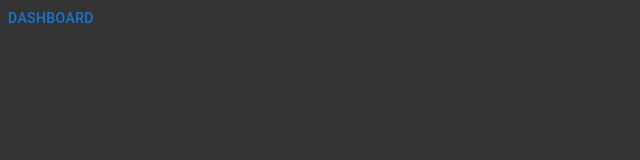
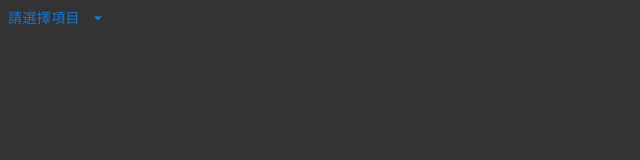
Before and after one commit to tzynwang/mui-slide-menu, a React (Create React App) app: page / in a window 1280 px wide. Shown: the top 160 px of the page, without its empty margins (0-640 px from the left). Built offline with nearby package versions, Linux system fonts and the light colour scheme.

Commit message:
[feat] Dynamic button label

```diff
--- a/src/Component/SlideMenu/index.tsx
+++ b/src/Component/SlideMenu/index.tsx
@@ -12,6 +12,8 @@ import Paper from "@mui/material/Paper";
 import Slide from "@mui/material/Slide";
 import ArrowBackIosNewIcon from "@mui/icons-material/ArrowBackIosNew";
 import ArrowForwardIosIcon from "@mui/icons-material/ArrowForwardIos";
+import ArrowDropDownIcon from "@mui/icons-material/ArrowDropDown";
+import ArrowDropUpIcon from "@mui/icons-material/ArrowDropUp";
 import CloseIcon from "@mui/icons-material/Close";
 import type { SlideMenuProps, Child } from "./types";
 
@@ -24,6 +26,13 @@ function SlideMenu(props: SlideMenuProps): React.ReactElement {
   const dynamicChildList = useMemo(
     () => childArr.filter((c) => c.parent === parent),
     [parent, childArr]
+  );
+  const buttonLabel = useMemo(
+    () =>
+      checkedChild.length
+        ? checkedChild.map((c) => c.label).join("、")
+        : "請選擇項目",
+    [checkedChild]
   );
   const containerRef = useRef<null | HTMLDivElement>(null);
   const underBreakPointsSm = useMediaQuery<Theme>((theme) =>
@@ -44,11 +53,6 @@ function SlideMenu(props: SlideMenuProps): React.ReactElement {
   const handleSlideToParent = () => {
     setParent(null);
   };
-  // const handlePreventLeave = (
-  //   e: React.MouseEvent<HTMLButtonElement, MouseEvent>
-  // ) => {
-  //   e.stopPropagation();
-  // };
   const handleParentChange =
     (p: null | number) =>
     (e: React.ChangeEvent<HTMLInputElement>, checked: boolean) => {
@@ -62,7 +66,7 @@ function SlideMenu(props: SlideMenuProps): React.ReactElement {
         setCheckedChild(checkedChild.filter((c) => c.parent !== p));
       }
     };
-  const handleChildCheck =
+  const handleChildChange =
     (c: Child) =>
     (e: React.ChangeEvent<HTMLInputElement>, checked: boolean) => {
       if (checked) {
@@ -79,9 +83,10 @@ function SlideMenu(props: SlideMenuProps): React.ReactElement {
         aria-controls={!!anchorEl ? "basic-menu" : undefined}
         aria-haspopup="true"
         aria-expanded={!!anchorEl ? "true" : undefined}
+        endIcon={!!anchorEl ? <ArrowDropUpIcon /> : <ArrowDropDownIcon />}
         onClick={handleOpen}
       >
-        Dashboard
+        {buttonLabel}
       </Button>
       <Menu
         id="basic-menu"
@@ -124,7 +129,11 @@ function SlideMenu(props: SlideMenuProps): React.ReactElement {
           >
             <Paper classes={{ root: "PaperParent" }}>
               {parentArr.map((p) => (
-                <MenuItem key={p.id} classes={{ root: "Height40" }} onClick={handleSliceToChild(p.id)}>
+                <MenuItem
+                  key={p.id}
+                  classes={{ root: "Height40" }}
+                  onClick={handleSliceToChild(p.id)}
+                >
                   {p.label}
                   <IconButton
                     classes={{ root: "ButtonBaseParent" }}
@@ -190,7 +199,7 @@ function SlideMenu(props: SlideMenuProps): React.ReactElement {
                     }}
                   >
                     <Checkbox
-                      onChange={handleChildCheck(c)}
+                      onChange={handleChildChange(c)}
                       checked={
                         !!find(checkedChild, (child) => child.id === c.id)
                       }
@@ -217,7 +226,6 @@ function SlideMenu(props: SlideMenuProps): React.ReactElement {
             onClick={handleClose}
             sx={{ height: "40px", width: "120px" }}
             variant="contained"
-            disableElevation
           >
             確定
           </Button>
```
